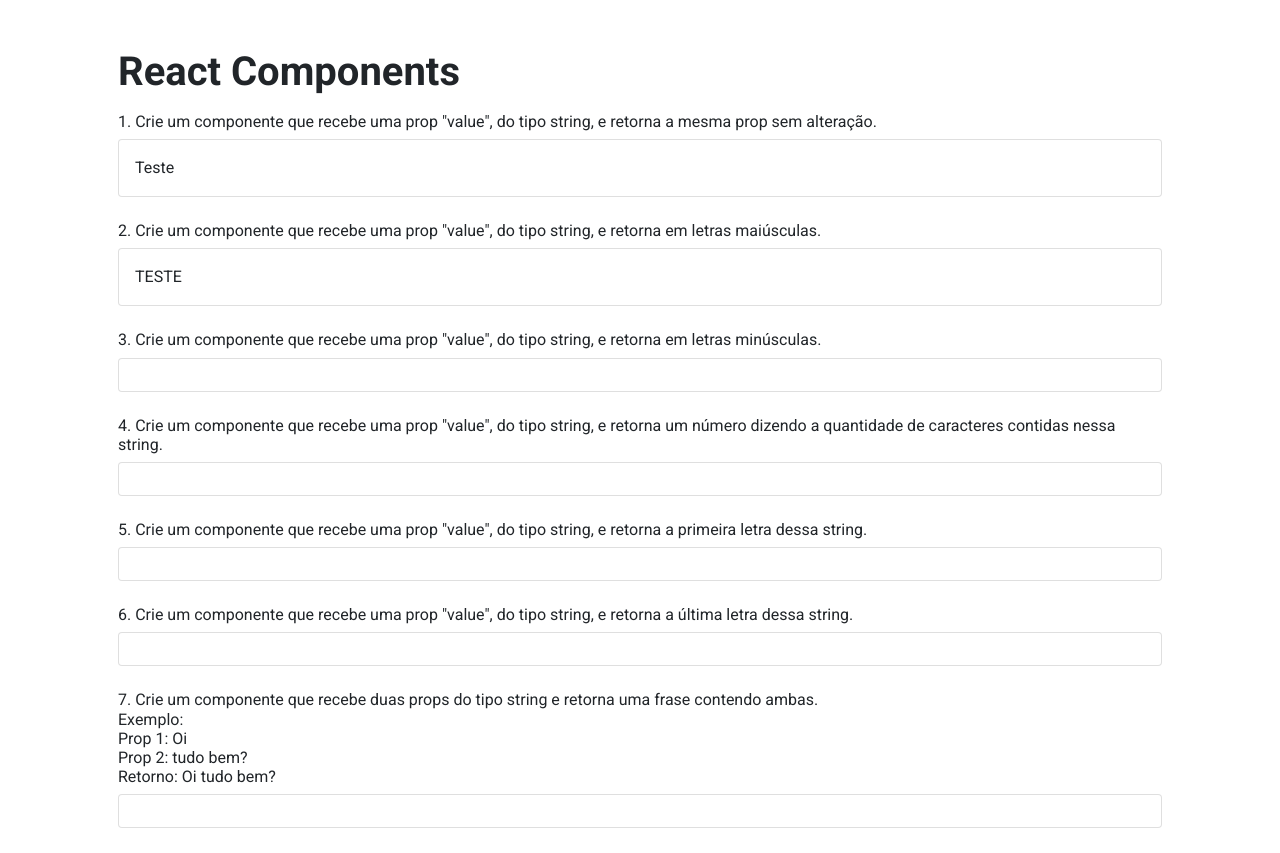
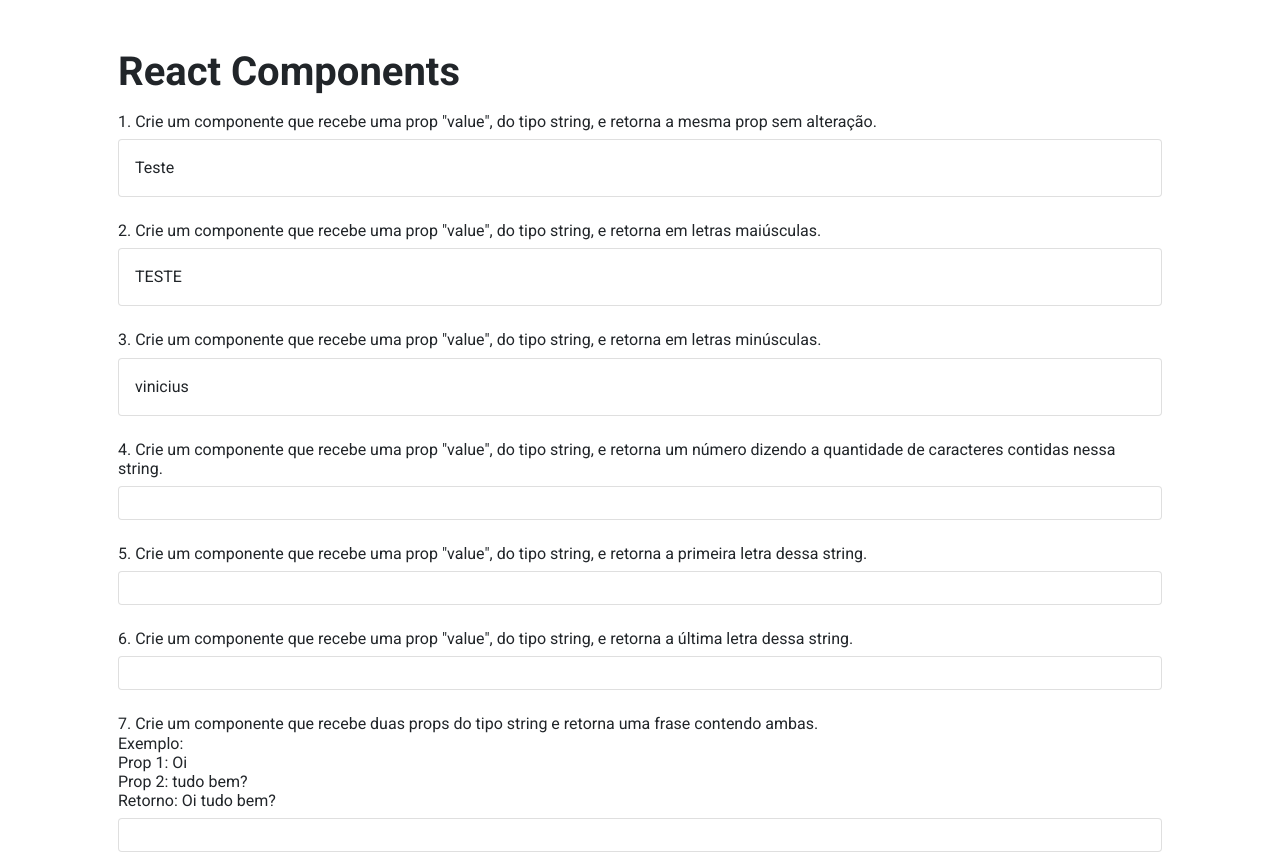
Before and after one commit to portugalv7/react-components-exercises, a React (Create React App) app: page / in a window 1280 px wide. Shown: the top 853 px of the page. Built offline with nearby package versions, Linux system fonts and the light colour scheme.

Commit message:
Question 3 LowerCase

```diff
--- a/src/App.tsx
+++ b/src/App.tsx
@@ -1,6 +1,7 @@
 import './App.css';
 import Q1String from './components/Q1String';
 import Q2Uppercase from './components/Q2Uppercase';
+import Q3Lowercase from './components/Q3Lowercase';
 
 const App: React.FC = () => {
     return (
@@ -27,7 +28,9 @@
                 3. Crie um componente que recebe uma prop &quot;value&quot;, do
                 tipo string, e retorna em letras minúsculas.
             </h2>
-            <div className="card p-3 mb-4">{/* Insira a resposta aqui */}</div>
+            <div className="card p-3 mb-4">
+                <Q3Lowercase value="VINICIUS" />
+            </div>
 
             <h2 className="fs-6">
                 4. Crie um componente que recebe uma prop &quot;value&quot;, do
--- /dev/null
+++ b/src/components/Q3Lowercase/index.tsx
@@ -0,0 +1,9 @@
+interface IQ3LowercaseProps {
+    value: string;
+}
+
+const Q3Lowercase: React.FC<IQ3LowercaseProps> = ({ value }) => (
+    <>{value.toLocaleLowerCase()}</>
+);
+
+export default Q3Lowercase;
```
